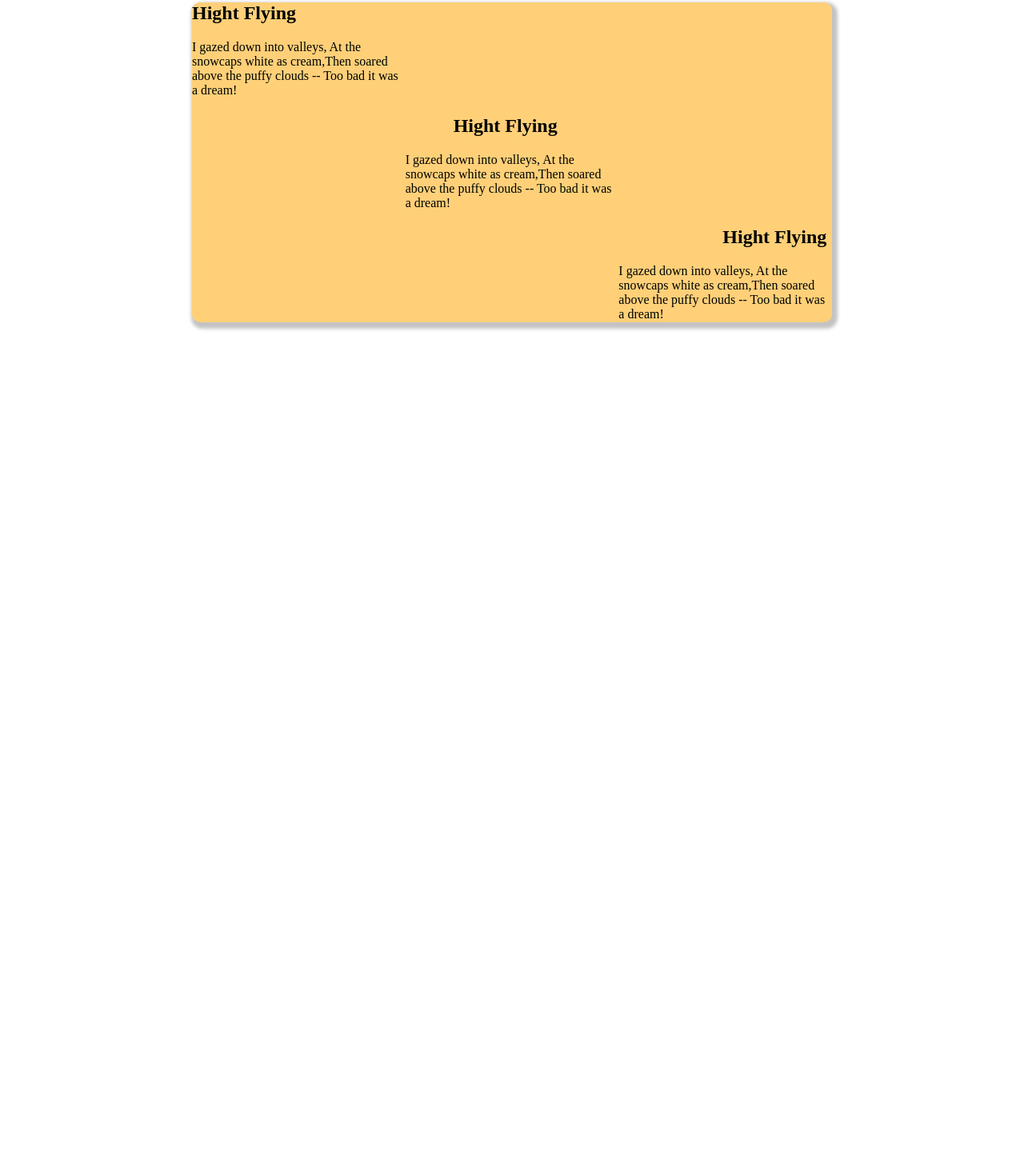
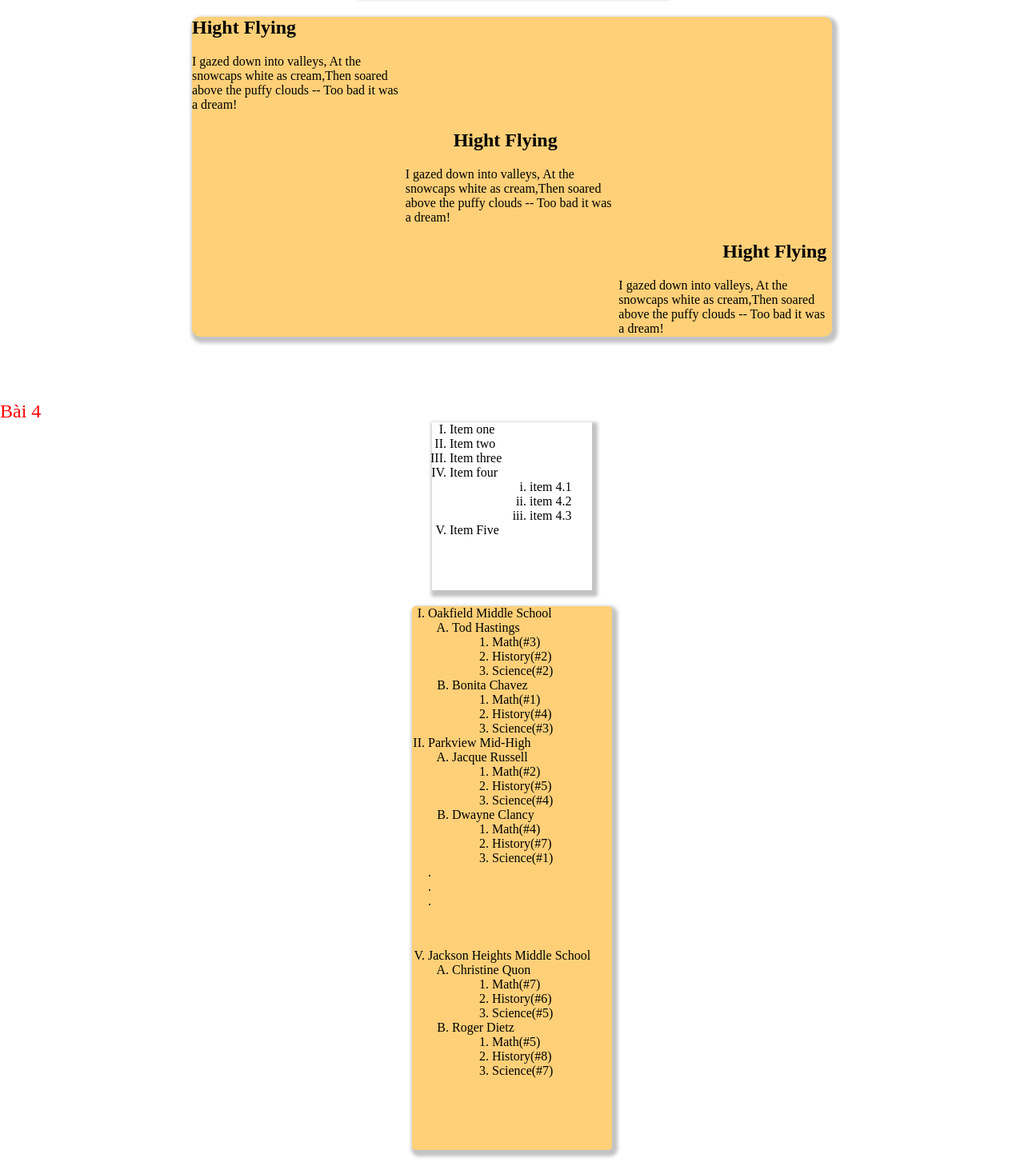
Before and after one commit to NgocHai0611/Bai_Thuc_Hanh_HT-Web, a plain HTML site: page bai_th_web_tuan1 ,2/index.html in a window 1280 px wide. Shown: the part 763-2221 px from the top of the page at 80% size. Before the commit the page ends 1186 px from the top, so only its background shows below. Drawn offline with Linux system fonts and the light colour scheme.

Commit message:
Finish question 4 in file exercise of subject websystem

```diff
--- a/bai_th_web_tuan1 ,2/assets/css/style.css
+++ b/bai_th_web_tuan1 ,2/assets/css/style.css
@@ -135,3 +135,62 @@
 .content-paragraph{
     margin-top: 20px;
 }
+
+/* <!-- Bat Dau Bai 4 --> */
+.bai4{
+    margin-top: 80px;
+}
+
+.backround1_bai4{
+    justify-content: center;
+    margin: auto;
+    width: 200px;
+    height: 210px;
+    margin-bottom: 20px;
+    box-shadow: 3px 4px 4px 4px #c3c3c3;
+}
+
+.list1{
+    margin-left: 22px;
+}
+
+.sublist > li {
+    margin-left: 100px;
+}
+
+
+.backround2_bai4{
+    justify-content: center;
+    margin: auto;
+    width: 250px;
+    height: 680px;
+    margin-bottom: 20px;
+    background-color: #ffd078;
+    box-shadow: 3px 4px 4px 4px #c3c3c3;
+    border-radius: 5px;
+}
+
+.main_list{
+    margin-left: 20px;
+}
+
+.sublist1{
+    margin-left: 30px;
+}
+
+.sublistA{
+    margin-left: 50px;
+}
+
+.sublistB{
+    margin-left: 50px;
+}
+
+.last_element_in_list{
+    margin-top: 50px;
+}
+
+.btSo{
+    color: red;
+    font-size: 24px;
+}
--- a/bai_th_web_tuan1 ,2/index.html
+++ b/bai_th_web_tuan1 ,2/index.html
@@ -14,7 +14,7 @@
     <div class="main--baiTap">
         <!-- Bat dau bai 2 -->
         <div class="bai2">
-            <p>Bài 2</p>
+            <p class="btSo">Bài 2</p>
             <div class="main__bai2">
                 <h1 class="header--centering">Heading Centering</h1>
                 <div class="icon-handmake"></div>
@@ -33,7 +33,7 @@
 
         <!-- Bat dau bai 3 -->
         <div class="bai3">
-            <p>Bài 3</p>
+            <p class="btSo">Bài 3</p>
             <div class="main__bai3">
 
                 <div class="main_paragraph_content1">
@@ -63,7 +63,99 @@
 
             </div>
         </div>
+        <!-- End bài 3 -->
 
+        <!-- Bat Dau Bai 4 -->
+        <div class="bai4">
+            <p class="btSo">Bài 4</p>
+            <div class="backround1_bai4">
+                <ol type="I" class="list1">
+                    <li>Item one </li>
+                    <li>Item two</li>
+                    <li>Item three</li>
+                    <li>Item four
+                        <ol type="i" class="sublist">
+                            <li>item 4.1</li>
+                            <li>item 4.2</li>
+                            <li>item 4.3</li>
+                        </ol>
+                    </li>
+
+                    <li>Item Five</li>
+                </ol>
+            </div>
+
+            <div class="backround2_bai4">
+                <ol type="I" class="main_list">
+                    <li>Oakfield Middle School
+                        <ol type="A" class="sublist1">
+                            <li>Tod Hastings
+                                <ol type="1" class="sublistA">
+                                    <li>Math(#3)</li>
+                                    <li>History(#2)</li>
+                                    <li>Science(#2)</li>
+                                </ol>
+                            </li>
+
+                            <li>Bonita Chavez
+                                <ol type="1" class="sublistB">
+                                    <li>Math(#1)</li>
+                                    <li>History(#4)</li>
+                                    <li>Science(#3)</li>
+                                </ol>
+                            </li>
+                        </ol>
+                    </li>
+
+
+                    <li>Parkview Mid-High
+                        <ol type="A" class="sublist1">
+                            <li>Jacque Russell
+                                <ol type="1" class="sublistA">
+                                    <li>Math(#2)</li>
+                                    <li>History(#5)</li>
+                                    <li>Science(#4)</li>
+                                </ol>
+                            </li>
+
+                            <li>Dwayne Clancy
+                                <ol type="1" class="sublistB">
+                                    <li>Math(#4)</li>
+                                    <li>History(#7)</li>
+                                    <li>Science(#1)</li>
+                                </ol>
+                            </li>
+                        </ol>
+
+                    </li>
+
+                    <li style="list-style: none;"><p>.</p></li>
+                    <li style="list-style: none;"><p>.</p></li>
+                    <p>.</p>
+                    <li class="last_element_in_list">Jackson Heights Middle School
+                        <ol type="A" class="sublist1">
+                            <li>Christine Quon
+                                <ol type="1" class="sublistA">
+                                    <li>Math(#7)</li>
+                                    <li>History(#6)</li>
+                                    <li>Science(#5)</li>
+                                </ol>
+                            </li>
+
+                            <li>Roger Dietz
+                                <ol type="1" class="sublistB">
+                                    <li>Math(#5)</li>
+                                    <li>History(#8)</li>
+                                    <li>Science(#7)</li>
+                                </ol>
+                            </li>
+                        </ol>
+                    </li>
+
+                </ol>
+            </div>
+
+        </div>
 
 
     </div>
```
